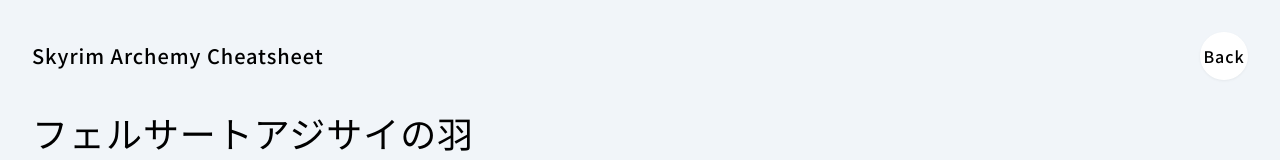
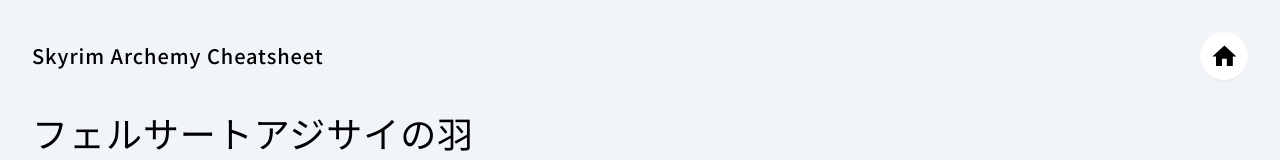
Before and after one commit to ykob/skyrim-alchemy-cheatsheet, a React (Vite) app: page /material/106 in a window 1280 px wide. Shown: the top 160 px of the page. Built offline with nearby package versions, Linux system fonts and the light colour scheme.

Commit message:
added Home icon in BackButton.

```diff
--- a/src/components/features/global-header/BackButton.tsx
+++ b/src/components/features/global-header/BackButton.tsx
@@ -1,4 +1,6 @@
 import { Link, useLocation } from 'react-router-dom'
+import Icon from '@mdi/react'
+import { mdiHome } from '@mdi/js'
 import { BoxButton } from '../../ui-parts'
 
 export const BackButton = function () {
@@ -7,7 +9,9 @@
   if (location.pathname !== '/') {
     return (
       <Link to="/">
-        <BoxButton className='w-12 h-12 grid place-content-center' circle>Back</BoxButton>
+        <BoxButton className="w-12 h-12 grid place-content-center" circle>
+          <Icon path={mdiHome} size={1.2} />
+        </BoxButton>
       </Link>
     )
   } else {
```
